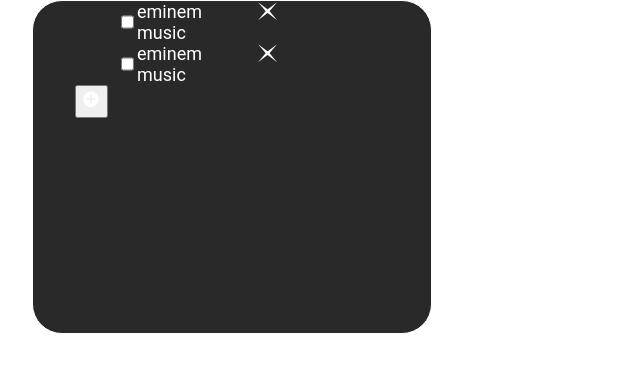
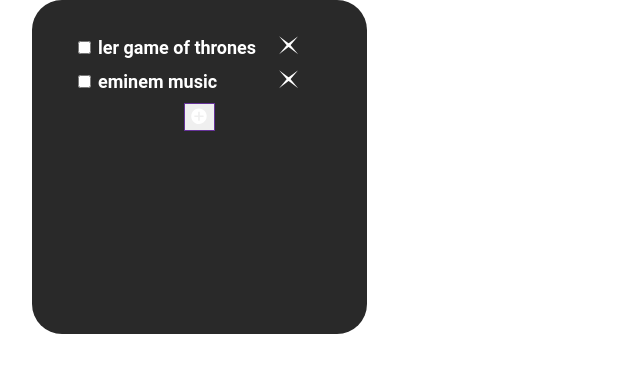
Before and after one commit to lazarok09/pomodoro-todo-chat, a Next.js app: page / in a window 1280 px wide. Shown: the top 372 px of the page, without its empty margins (0-640 px from the left). Built offline with nearby package versions, Linux system fonts and the light colour scheme.

Commit message:
feat(todos): add test and code improvement

```diff
--- a/src/components/Todo/Todo.module.scss
+++ b/src/components/Todo/Todo.module.scss
@@ -1,15 +1,23 @@
 .todo {
   font-size: 18px;
   display: flex;
-  padding: 0 42px;
   background: #292929;
   color: white;
   width: 251px;
+  gap: 4px;
 
+  align-content: center;
+  align-items: center;
+
+  &__label {
+    font-weight: bold;
+    width: 171px;
+    overflow: hidden;
+  }
   &__delete {
-    height: 18px;
-    border: none;
+    height: auto;
     outline: none;
     background: none;
+    border: none;
   }
 }
--- a/src/components/Todo/index.tsx
+++ b/src/components/Todo/index.tsx
@@ -11,8 +11,15 @@
 export const Todo = ({ labelText, id, handleButtonDelete }: TodoProps) => {
   return (
     <article className={styles.todo}>
-      <input id={id} type={"checkbox"} title={labelText} />
-      <label htmlFor={id}>{labelText}</label>
+      <input
+        id={id}
+        type={"checkbox"}
+        className={styles.todo__checkbox}
+        title={labelText}
+      />
+      <label htmlFor={id} className={styles.todo__label}>
+        {labelText}
+      </label>
       <button
         onClick={handleButtonDelete}
         title={`delete ${labelText}`}
--- a/src/components/Todos/Todos.module.scss
+++ b/src/components/Todos/Todos.module.scss
@@ -1,10 +1,19 @@
 .todos {
   background: #292929;
-  border: 1px solid white;
   border-radius: 30px;
   min-height: 334px;
-  min-width: 400px;
   width: fit-content;
-  padding: 0 42px;
+  padding: 35px 42px 0 42px;
   font-family: "Roboto", sans-serif;
+  gap: 10px;
+  display: flex;
+  flex-direction: column;
+  &__create_todo {
+    display: flex;
+    align-content: center;
+    justify-content: center;
+    align-self: center;
+    margin: 0 auto;
+    border: 1px solid rebeccapurple;
+  }
 }
--- a/src/components/Todos/index.tsx
+++ b/src/components/Todos/index.tsx
@@ -8,10 +8,11 @@
   handleCreateTodo: () => void;
 };
 export const Todos = ({
-  todoList,
+  todoList = [],
   handleButtonDelete,
   handleCreateTodo,
 }: TodosProps) => {
+  if (!todoList.length) return null;
   return (
     <section className={styles.todos}>
       {todoList.map((t) => (
@@ -22,7 +23,11 @@
           handleButtonDelete={() => handleButtonDelete(t.id)}
         />
       ))}
-      <button onClick={handleCreateTodo} title={`create todo`}>
+      <button
+        onClick={handleCreateTodo}
+        className={styles.todos__create_todo}
+        title={`create todo`}
+      >
         <img src={"/create.svg"} alt={`create new todo`} height={24} />
       </button>
     </section>
--- a/src/pages/index.tsx
+++ b/src/pages/index.tsx
@@ -8,10 +8,10 @@
   const todos: TodoType[] = [
     {
       id: "123",
-      labelText: `eminem music`,
+      labelText: `ler game of thrones`,
     },
     {
-      id: `123`,
+      id: `1234`,
       labelText: `eminem music`,
     },
   ];
```
Also changed, not shown: 1 other file (tests, documents, lock files or other folders).
